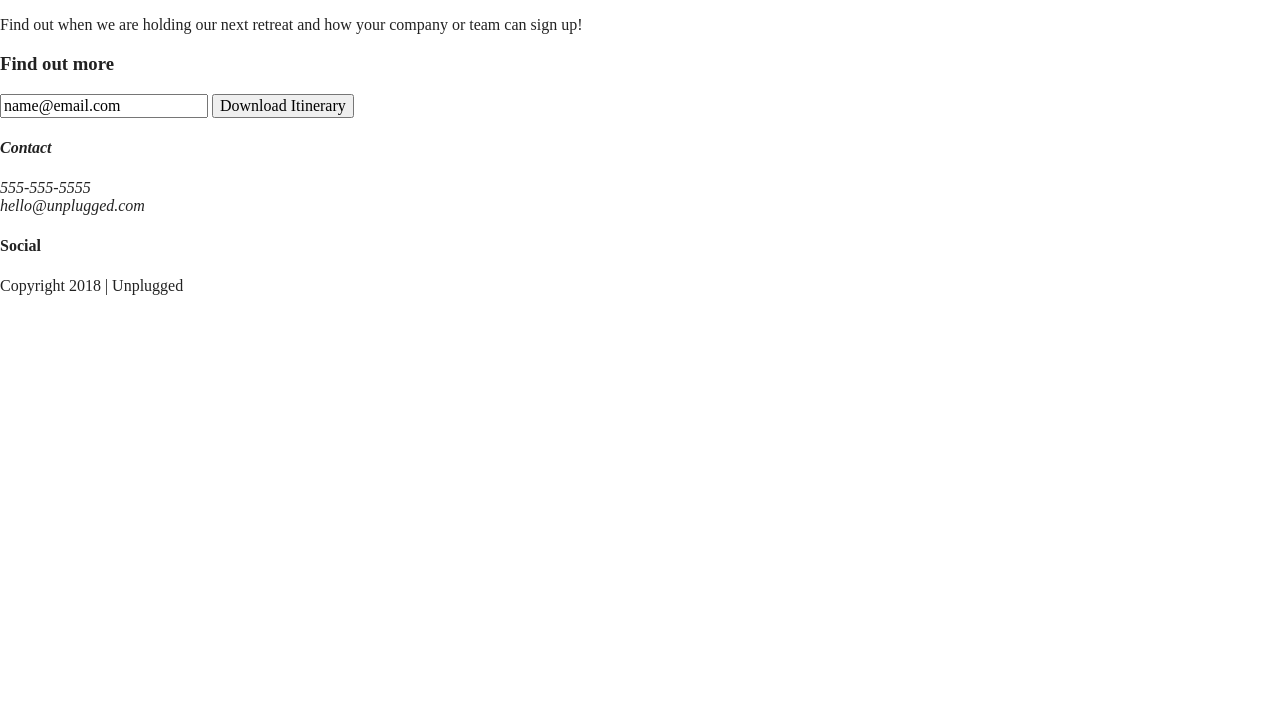
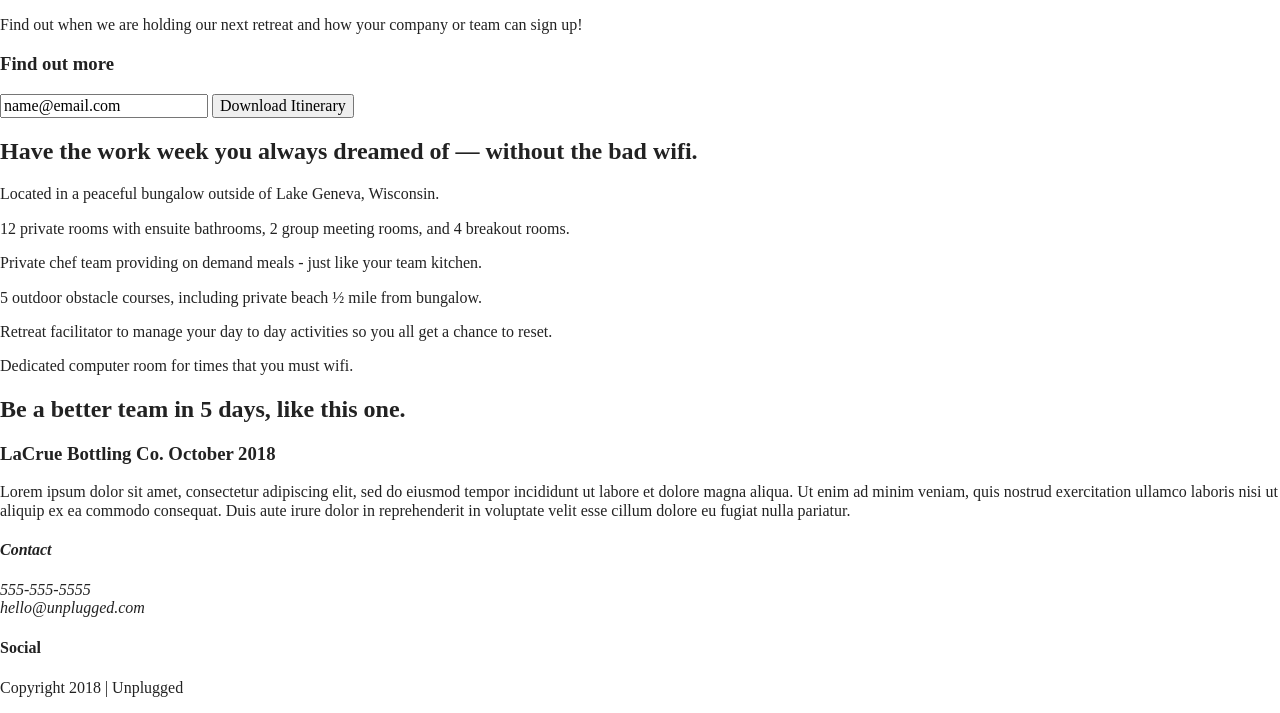
Before and after one commit to christyp0415/unplugged-retreat, a website built with Parcel: page index.html in a window 1280 px wide. Shown: the part 176-889 px from the top of the page. Before the commit the page ends 800 px from the top, so only its background shows below. Built offline with nearby package versions, Linux system fonts and the light colour scheme.

Commit message:
third commit for homepage

```diff
--- a/index.html
+++ b/index.html
@@ -61,6 +61,73 @@
       </div> <!-- aside content wrapper ends -->
     </aside>
 
+    <section class="features">
+      <div class="content-wrapper">
+        <h2>Have the work week you always dreamed of — without the bad wifi.</h2>
+        <div class="features-items">
+          <article>
+            <p class="fontawesome-icon">
+            </p>
+            <p class="features-item-description">
+              Located in a peaceful bungalow outside of Lake Geneva, Wisconsin.
+            </p>
+          </article>
+          <article>
+            <p class="fontawesome-icon">
+            </p>
+            <p class="features-item-description">
+              12 private rooms with ensuite bathrooms, 2 group meeting rooms, and 4 breakout rooms.
+            </p>
+          </article>
+          <article>
+            <p class="fontawesome-icon">
+            </p>
+            <p class="features-item-description">
+              Private chef team providing on demand meals - just like your team kitchen.
+            </p>
+          </article>
+          <article>
+            <p class="fontawesome-icon">
+            </p>
+            <p class="features-item-description">
+              5 outdoor obstacle courses, including private beach ½ mile from bungalow.
+            </p>
+          </article>
+          <article>
+            <p class="fontawesome-icon">
+            </p>
+            <p class="features-item-description">
+              Retreat facilitator to manage your day to day activities so you all get a chance to reset.
+            </p>
+          </article>
+          <article>
+            <p class="fontawesome-icon">
+            </p>
+            <p class="features-item-description">
+              Dedicated computer room for times that you must wifi.
+            </p>
+          </article>
+        </div>
+      </div>
+    </section>
+
+    <section class="reviews">
+      <div class="content-wrapper">
+        <h2>Be a better team in 5 days, like this one.</h2>
+        <article>
+          <div>
+            <h3>LaCrue Bottling Co. October 2018</h3>
+            <p>
+              Lorem ipsum dolor sit amet, consectetur adipiscing elit, sed do eiusmod tempor incididunt ut labore et
+              dolore magna aliqua. Ut enim ad minim veniam, quis nostrud exercitation ullamco laboris nisi ut aliquip
+              ex ea commodo consequat. Duis aute irure dolor in reprehenderit in voluptate velit esse cillum dolore eu
+              fugiat nulla pariatur.
+            </p>
+          </div>
+        </article>
+      </div>
+    </section>
+
   </main> <!-- main wrapper -->
 
   <footer>
```
